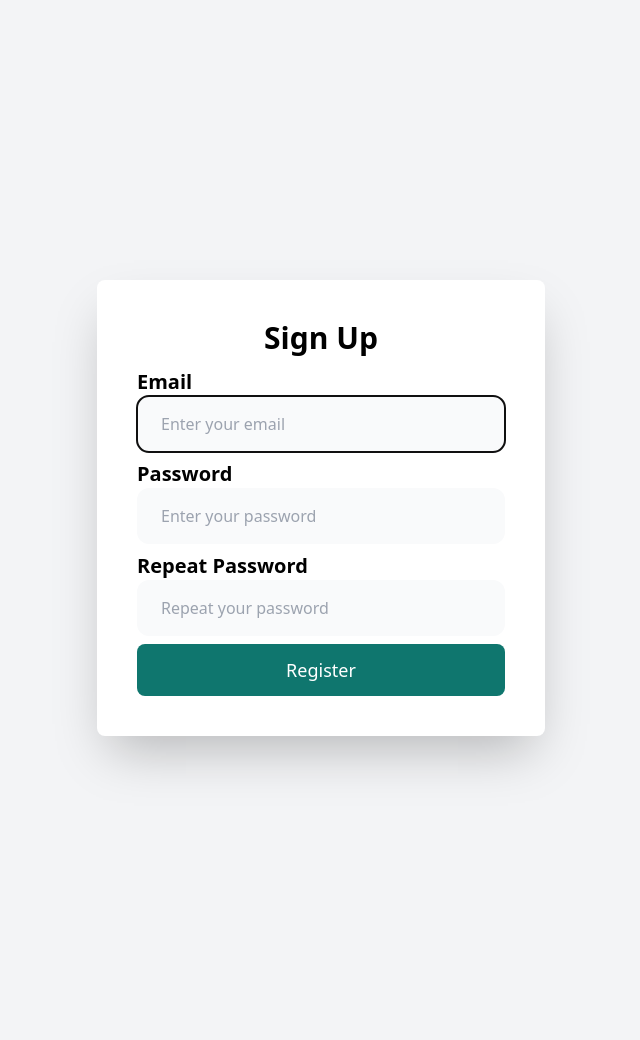
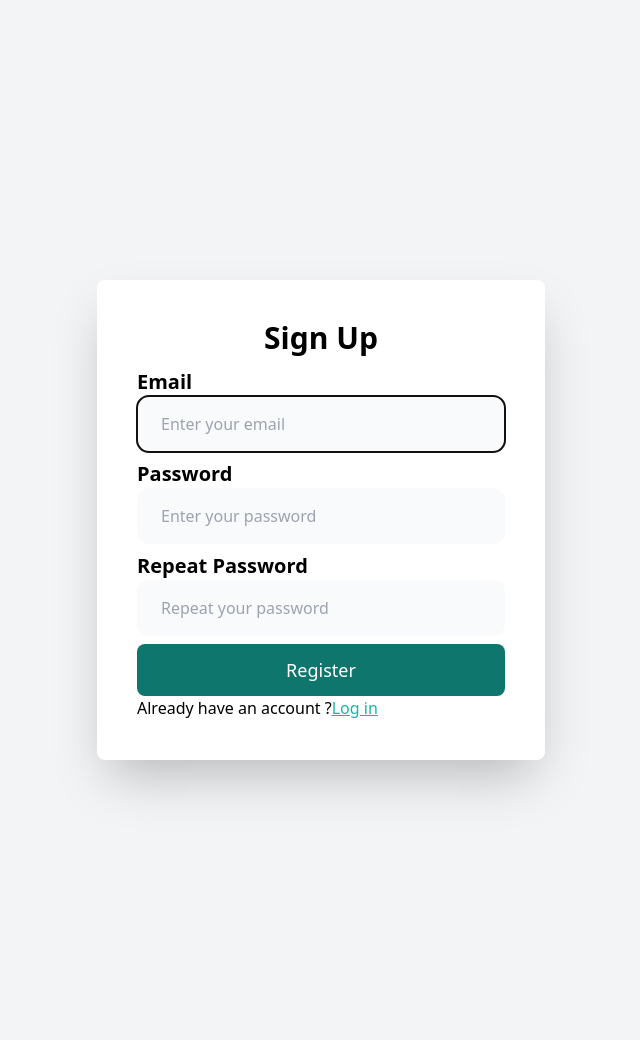
Before and after one commit to zablon-oigo/jenkins-ec2-terraform, a Django app: page /register/ in a window 1280 px wide. Shown: the whole page, without its empty margins (319-959 px from the left). Before the commit the page ends 771 px from the top, so only its background shows below. Run offline with Django 5.2, Linux system fonts and the light colour scheme; parts of the project's set-up code (start-up, migrations or seed data) failed here and were passed over; some libraries are stand-ins or nearby versions.

Commit message:
Adding login link

```diff
--- a/templates/users/register.html
+++ b/templates/users/register.html
@@ -36,6 +36,7 @@ Register
                     {% csrf_token %}
                   <input type="submit" value="Register" class="px-6 py-3 rounded-lg text-white text-lg bg-teal-700 w-full">
             </form>
+            <p class="text-base">Already have an account ?<span class="text-teal-500 underline"><a href="{% url 'login' %}">Log in</a></span></p>
       </div>
 </section>
 {% endblock %}
```
